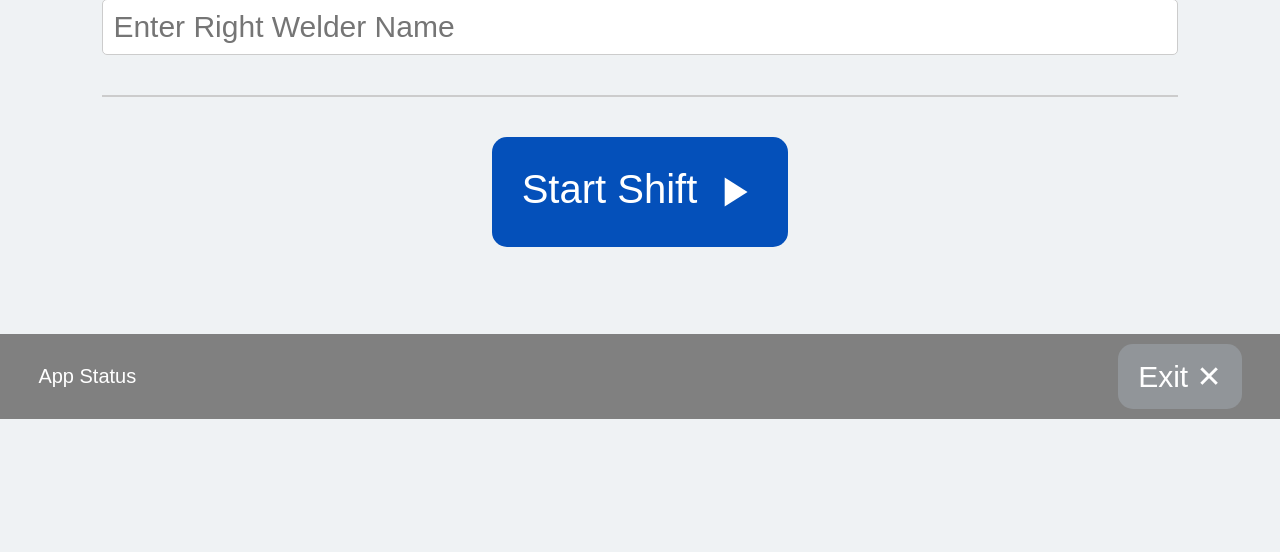
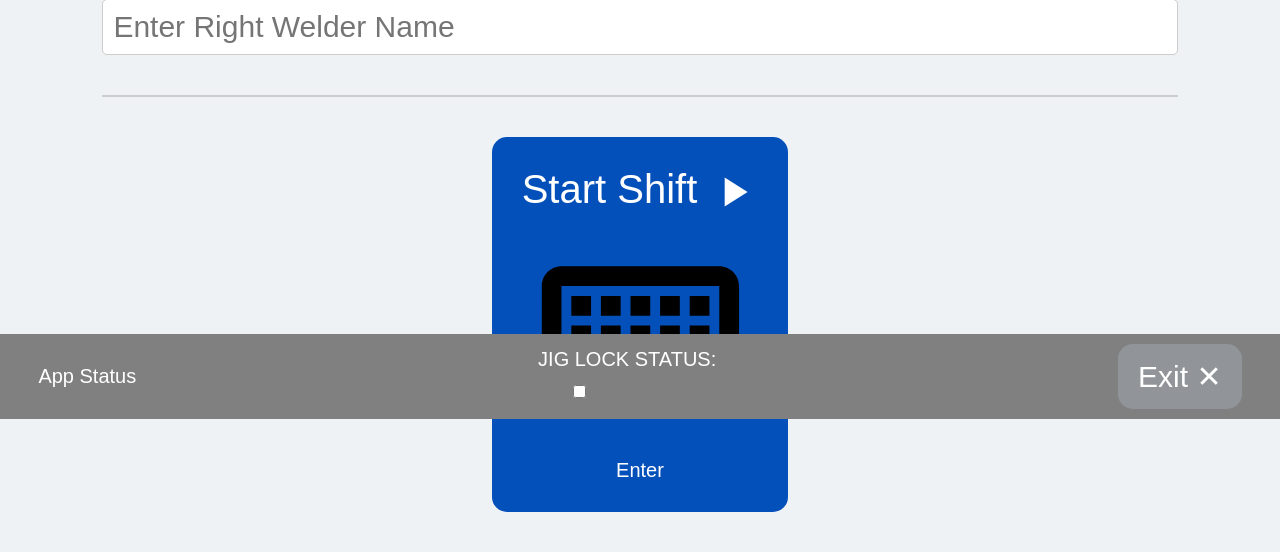
Before and after one commit to groundlight/customer-welding-app, a Flask app: page / in a window 1280 px wide. Shown: the part 381-933 px from the top of the page. Before the commit the page ends 800 px from the top, so only its background shows below. Run offline with Flask 3, Linux system fonts and the light colour scheme.

Commit message:
Added support for jig lock UI

```diff
--- a/weld/backend.py
+++ b/weld/backend.py
@@ -3,3 +3,6 @@
 from weld import config
 
 logger = logging.getLogger(__name__)
+
+# Global lock status1
+lock_status = {"is_locked": False}
--- /dev/null
+++ b/weld/static/scripts/jig-lock.js
@@ -0,0 +1,70 @@
+document.addEventListener('DOMContentLoaded', function () {
+    // Variables
+    const toggleLock = document.getElementById("toggle-lock");
+    const iconUnlockPath = document.querySelector("#icon-unlock path");
+    const iconLockedPath = document.querySelector("#icon-lock path");
+
+    // Function to update the UI based on the lock status
+    function updateLockUI(isLocked) {
+        if (isLocked) {
+            iconLockedPath.setAttribute("fill", "#1976D2");
+            iconUnlockPath.setAttribute("fill", "#808080");
+            toggleLock.checked = true;
+            console.log("Jig Lock Status: Locked");
+        } else {
+            iconUnlockPath.setAttribute("fill", "#1976D2");
+            iconLockedPath.setAttribute("fill", "#808080");
+            toggleLock.checked = false;
+            console.log("Jig Lock Status: Unlocked");
+        }
+    }
+
+    // Poll the /api/lock-status endpoint every 5 seconds
+    function pollLockStatus() {
+        fetch("/api/lock-status")
+            .then((response) => response.json())
+            .then((data) => {
+                updateLockUI(data.is_locked);
+            })
+            .catch((error) => console.error("Error fetching lock status:", error));
+    }
+
+    // Send a request to update the lock status
+    toggleLock.addEventListener("change", function () {
+        const isLocked = toggleLock.checked;
+        fetch("/api/lock-status", {
+            method: "POST",
+            headers: {
+                "Content-Type": "application/json",
+            },
+            body: JSON.stringify({ is_locked: isLocked }),
+        })
+            .then((response) => {
+                if (!response.ok) {
+                    throw new Error("Failed to update lock status");
+                }
+                return response.json();
+            })
+            .then((data) => {
+                if (isLocked) {
+                    iconLockedPath.setAttribute("fill", "#1976D2");
+                    iconUnlockPath.setAttribute("fill", "#808080");
+                    toggleLock.checked = true;
+                    console.log("Jig Lock Status: Locked");
+                } else {
+                    iconUnlockPath.setAttribute("fill", "#1976D2");
+                    iconLockedPath.setAttribute("fill", "#808080");
+                    toggleLock.checked = false;
+                    console.log("Jig Lock Status: Unlocked");
+                }
+                console.log(data.message);
+            })
+            .catch((error) => {
+                console.error("Error updating lock status:", error);
+            });
+    });
+
+    // Start polling for lock status
+    pollLockStatus();
+    setInterval(pollLockStatus, 5000);
+});
--- a/weld/templates/footer.html
+++ b/weld/templates/footer.html
@@ -1,6 +1,23 @@
 <div class="footer">
     <div id="footer-left">
         App Status
+    </div>
+    <div id="footer-center">
+        <div id="lock-text">JIG LOCK STATUS:</div>
+        <svg id="icon-unlock" width="25" height="25" viewBox="0 0 22 21" fill="none" xmlns="http://www.w3.org/2000/svg">
+            <path
+                d="M8.5 12C9.6 12 10.5 12.89 10.5 14C10.5 15.11 9.61 16 8.5 16C7.39 16 6.5 15.11 6.5 14C6.5 12.89 7.4 12 8.5 12ZM16.5 0C13.74 0 11.5 2.24 11.5 5V7H2.5C1.4 7 0.5 7.9 0.5 9V19C0.5 20.1 1.4 21 2.5 21H14.5C15.6 21 16.5 20.1 16.5 19V9C16.5 7.9 15.6 7 14.5 7H13.5V5C13.5 3.34 14.84 2 16.5 2C18.16 2 19.5 3.34 19.5 5V7H21.5V5C21.5 2.24 19.26 0 16.5 0ZM14.5 9V19H2.5V9H14.5Z"
+                fill="#808080" />
+        </svg>
+        <label class="switch">
+            <input type="checkbox" id="toggle-lock">
+            <span class="slider"></span>
+        </label>
+        <svg id="icon-lock" width="25" height="25" viewBox="0 0 22 21" fill="none" xmlns="http://www.w3.org/2000/svg">
+            <path
+                d="M12.5 17C13.0304 17 13.5391 16.7893 13.9142 16.4142C14.2893 16.0391 14.5 15.5304 14.5 15C14.5 13.89 13.6 13 12.5 13C11.9696 13 11.4609 13.2107 11.0858 13.5858C10.7107 13.9609 10.5 14.4696 10.5 15C10.5 15.5304 10.7107 16.0391 11.0858 16.4142C11.4609 16.7893 11.9696 17 12.5 17ZM18.5 8C19.0304 8 19.5391 8.21071 19.9142 8.58579C20.2893 8.96086 20.5 9.46957 20.5 10V20C20.5 20.5304 20.2893 21.0391 19.9142 21.4142C19.5391 21.7893 19.0304 22 18.5 22H6.5C5.96957 22 5.46086 21.7893 5.08579 21.4142C4.71071 21.0391 4.5 20.5304 4.5 20V10C4.5 8.89 5.4 8 6.5 8H7.5V6C7.5 4.67392 8.02678 3.40215 8.96447 2.46447C9.90215 1.52678 11.1739 1 12.5 1C13.1566 1 13.8068 1.12933 14.4134 1.3806C15.02 1.63188 15.5712 2.00017 16.0355 2.46447C16.4998 2.92876 16.8681 3.47995 17.1194 4.08658C17.3707 4.69321 17.5 5.34339 17.5 6V8H18.5ZM12.5 3C11.7044 3 10.9413 3.31607 10.3787 3.87868C9.81607 4.44129 9.5 5.20435 9.5 6V8H15.5V6C15.5 5.20435 15.1839 4.44129 14.6213 3.87868C14.0587 3.31607 13.2956 3 12.5 3Z"
+                fill="#808080" />
+        </svg>
     </div>
     <div id="footer-right">
         <button id="button-end-shift" class="button-footer">Exit &#10005</button>
--- a/weld/templates/index.html
+++ b/weld/templates/index.html
@@ -7,7 +7,10 @@
     <title>Home - Groundlight Weld Counter</title>
     <link rel="icon" type="image/png" sizes="32x32" href="{{url_for('static', filename='images/favicon-32x32.png')}}">
     <!--Scripts-->
-    {% include 'script.html' %}
+    <!--Loading Script-->
+    <script src="{{url_for('static', filename='scripts/loading.js')}}"></script>
+    <!--Jig Lock Script-->
+    <script src="{{url_for('static', filename='scripts/jig-lock.js')}}"></script>
 </head>
 
 <body>
@@ -56,6 +59,14 @@
                 <svg xmlns="http://www.w3.org/2000/svg" class="play-icon" viewBox="0 0 24 24">
                     <path d="M8 5v14l11-7z"></path>
                 </svg>
+                <div class="keyboard-hint">
+                    <svg xmlns="http://www.w3.org/2000/svg" class="keyboard-icon" viewBox="0 0 24 24">
+                        <path
+                            d="M20 7v10H4V7h16m0-2H4c-1.1 0-1.99.9-1.99 2L2 17c0 1.1.9 2 2 2h16c1.1 0 2-.9 2-2V7c0-1.1-.9-2-2-2zm-9 3h2v2h-2zm0 3h2v2h-2zM8 8h2v2H8zm0 3h2v2H8zm-3 0h2v2H5zm0-3h2v2H5zm3 6h8v2H8zm6-3h2v2h-2zm0-3h2v2h-2zm3 3h2v2h-2zm0-3h2v2h-2z">
+                        </path>
+                    </svg>
+                    <span class="keyboard-text">Enter</span>
+                </div>
             </button>
         </div>
     </div>
```
